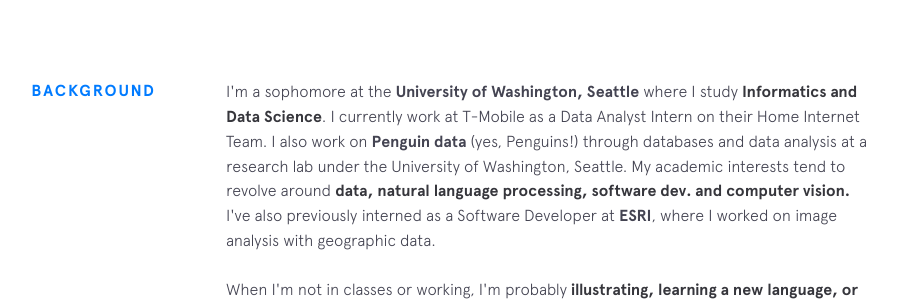
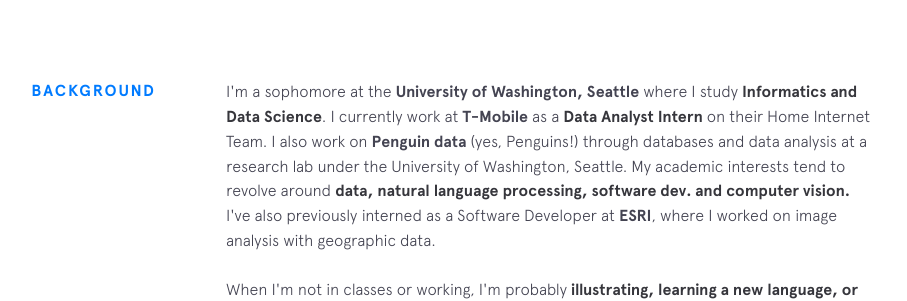
Before and after one commit to jadedsouza/jadedsouza.github.io, a Jekyll site: the page built from index.html, in a window 1280 px wide and 900 px high, scrolled down 768 px. Shown: the part 153-454 px from the top of the window, without its empty margins (224-1131 px from the left). Built offline with Jekyll 4.4.1, drawn with Linux system fonts in a browser that asks for light colours; nearby versions of some CDN libraries; part of the change alters nothing that is shown.

Commit message:
update aboutme

```diff
--- a/_includes/background.html
+++ b/_includes/background.html
@@ -4,7 +4,9 @@
     <p>
       I'm a sophomore at the
       <a class="underline-link" href="https://ischool.uw.edu/" target="_blank">University of Washington, Seattle</a>
-      where I study <strong>Informatics and Data Science</strong>. I currently work at T-Mobile as a Data Analyst Intern on their Home Internet Team. I also
+      where I study <strong>Informatics and Data Science</strong>. I currently work at
+      <a class="underline-link" href="https://www.t-mobile.com/"<strong>T-Mobile</strong></a> as a <strong>Data Analyst Intern</strong>
+      on their Home Internet Team. I also
       work on
       <a class="underline-link" href="https://ecosystemsentinels.org/" target="_blank">Penguin data</a>
       (yes, Penguins!) through databases and data analysis at a research lab under the University of Washington, Seattle.
```
